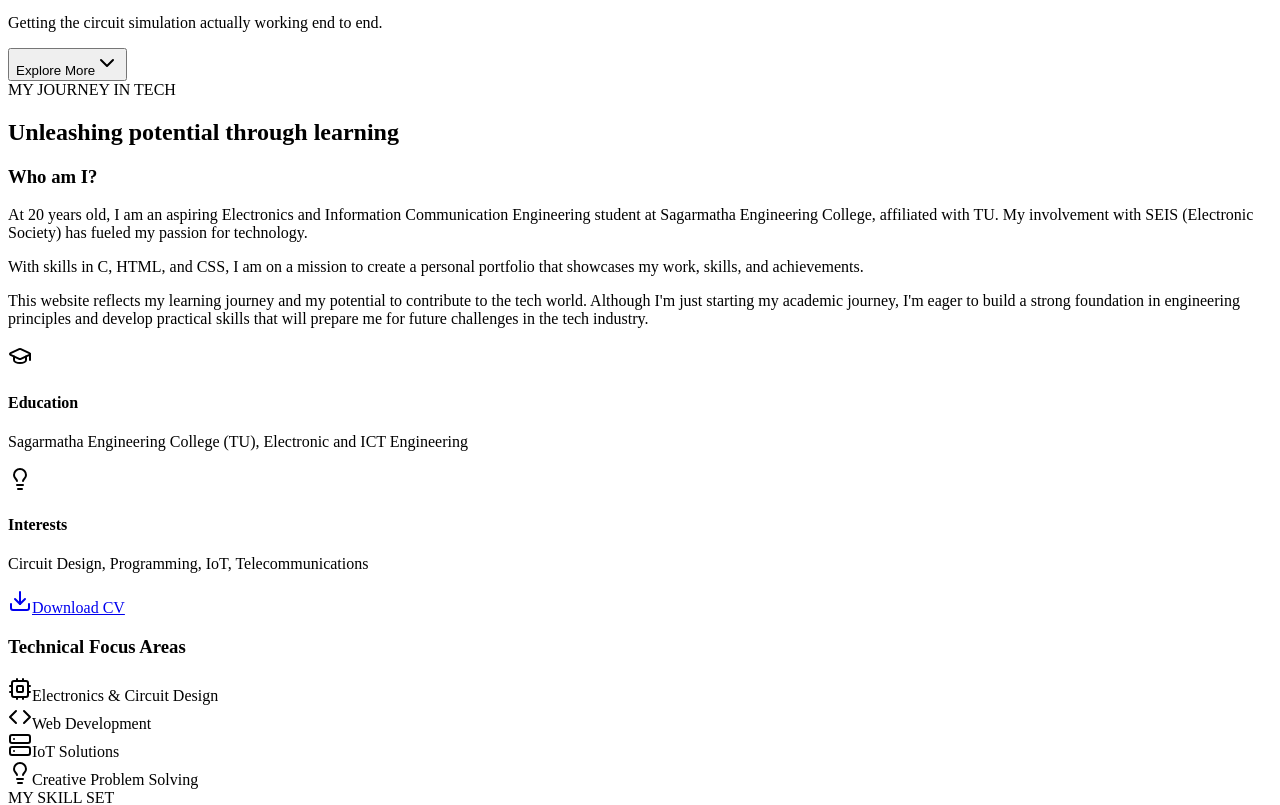
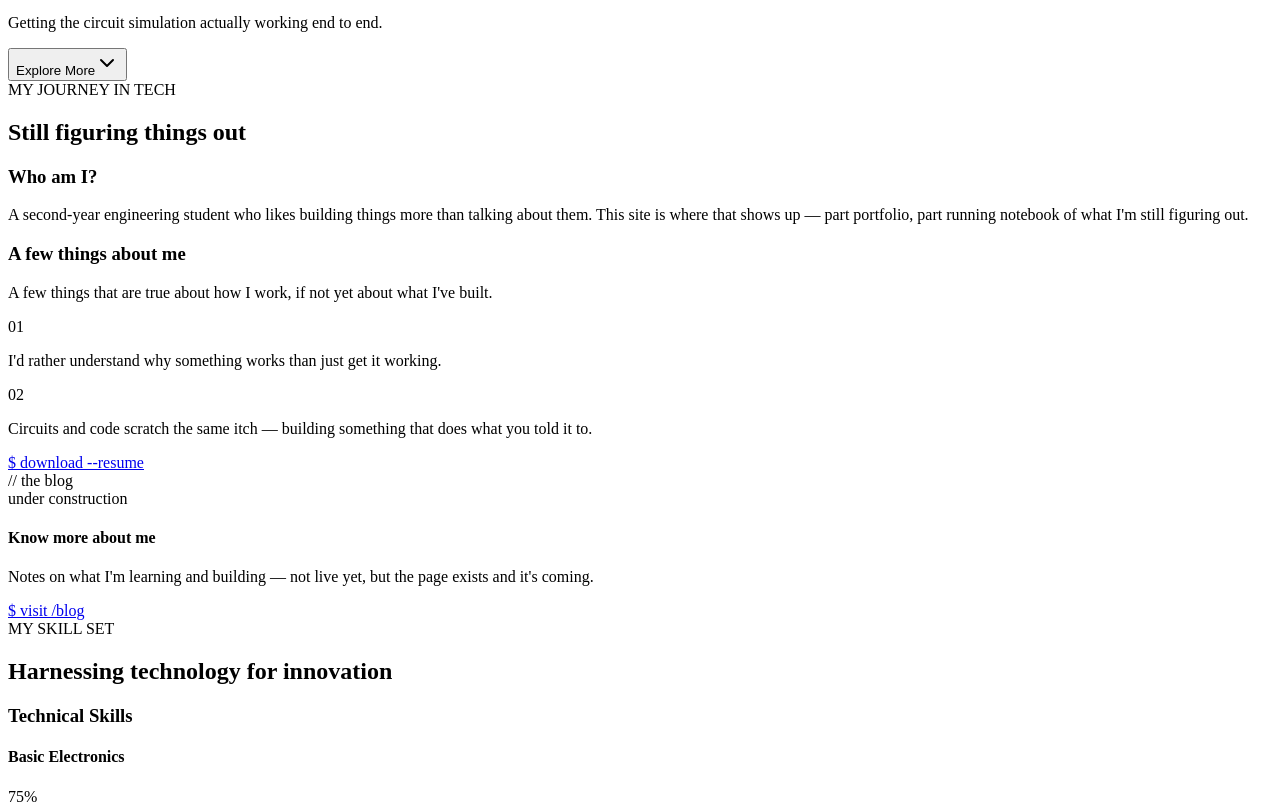
Before and after one commit to UjjalSigdel/Personal-Website, a React (Vite) app in the folder client/: page / in a window 1280 px wide. Shown: the part 746-1551 px from the top of the page. Built offline with nearby package versions, Linux system fonts and the light colour scheme.

Commit message:
Redesign AboutMe and ContactSection

```diff
--- a/client/src/App.tsx
+++ b/client/src/App.tsx
@@ -5,6 +5,7 @@ import { Toaster } from "@/components/ui/toaster";
 import NotFound from "@/pages/NotFound";
 import Home from "@/pages/Home";
 import Projects from "@/pages/Projects";
+import Blog from "@/pages/Blog";
 import { Analytics } from "@vercel/analytics/react"; // Import Vercel Analytics
 import { SpeedInsights } from "@vercel/speed-insights/react"; // Import Vercel Speed Insights
 
@@ -13,6 +14,7 @@ function Router() {
     <Switch>
       <Route path="/" component={Home} />
       <Route path="/projects" component={Projects} />
+      <Route path="/blog" component={Blog} />
       <Route component={NotFound} />
     </Switch>
   );
--- a/client/src/components/sections/AboutSection.tsx
+++ b/client/src/components/sections/AboutSection.tsx
@@ -1,14 +1,5 @@
-import { motion } from "framer-motion";
-import {
-  Download,
-  Cpu,
-  Lightbulb,
-  GraduationCap,
-  Code,
-  Server,
-} from "lucide-react";
-import { Card } from "@/components/ui/card";
-import { useInView } from "framer-motion";
+import { motion, useInView } from "framer-motion";
+import { Link } from "wouter";
 import { useRef } from "react";
 
 export default function AboutSection() {
@@ -33,130 +24,85 @@ export default function AboutSection() {
   return (
     <section ref={sectionRef} className="py-20 bg-[#0F172A]">
       <div className="container mx-auto px-4 sm:px-6 lg:px-8">
-        <div className="mb-12">
+        <div className="mb-10">
           <span className="inline-block text-[#4ADE80] font-medium mb-2">
             MY JOURNEY IN TECH
           </span>
-          <h2 className="text-4xl font-['Inter'] font-bold text-white mb-4">
-            Unleashing potential through learning
+          <h2 className="text-4xl font-['Inter'] font-bold text-white">
+            Still figuring things out
           </h2>
-          <div className="h-1 w-20 bg-[#3B82F6]"></div>
         </div>
 
         <motion.div
-          className="grid md:grid-cols-2 gap-12 items-center"
+          className="grid md:grid-cols-2 gap-12 items-start"
           initial="hidden"
           animate={isInView ? "visible" : "hidden"}
           variants={containerVariants}
         >
-          <motion.div variants={itemVariants} className="order-2 md:order-1">
-            <h3 className="text-2xl font-['Inter'] font-semibold text-[#3B82F6] mb-4">
+          <motion.div variants={itemVariants}>
+            <h3 className="text-2xl font-['Inter'] font-semibold text-[#4ADE80] mb-4">
               Who am I?
             </h3>
-            <div className="text-gray-300 mb-6 max-w-2xl">
-              <p className="mb-4">
-                At 20 years old, I am an aspiring Electronics and
-                Information Communication Engineering student at Sagarmatha
-                Engineering College, affiliated with TU. My involvement with
-                SEIS (Electronic Society) has fueled my passion for technology.
+            <p className="text-gray-300 mb-6 max-w-xl">
+              A second-year engineering student who likes building things more
+              than talking about them. This site is where that shows up —
+              part portfolio, part running notebook of what I'm still
+              figuring out.
             </p>
-              <p>
-                With skills in C, HTML, and CSS, I am on a mission to create a
-                personal portfolio that showcases my work, skills, and
-                achievements.
+
+            <h3 className="text-3xl sm:text-4xl font-['Inter'] font-bold text-white mt-10 mb-2">
+              A few things about me
+            </h3>
+            <p className="text-gray-400 text-sm mb-3">
+              A few things that are true about how I work, if not yet about
+              what I've built.
+            </p>
+            <div className="space-y-3 mb-8">
+              <div className="flex gap-3 py-3 border-t border-gray-800">
+                <span className="font-mono text-[#4ADE80] text-sm flex-shrink-0">01</span>
+                <p className="text-gray-300 text-sm leading-relaxed">
+                  I'd rather understand why something works than just get it working.
                 </p>
               </div>
-            <div className="text-gray-300 mb-6 max-w-2xl">
-              <p>
-                This website reflects my learning journey and my potential to
-                contribute to the tech world. Although I'm just starting my
-                academic journey, I'm eager to build a strong foundation in
-                engineering principles and develop practical skills that will
-                prepare me for future challenges in the tech industry.
-              </p>
-            </div>
-
-            <div className="grid grid-cols-1 gap-6 mt-8">
-              <Card className="bg-[#1E293B] p-4 border-none shadow-lg h-full">
-                <div className="flex items-center">
-                  <div className="p-2 rounded-lg bg-[#3B82F6]/10 mr-3 flex-shrink-0">
-                    <GraduationCap className="h-5 w-5 text-[#3B82F6]" />
-                  </div>
-                  <div className="min-w-0">
-                    <h4 className="font-['Inter'] font-semibold text-white mb-1">
-                      Education
-                    </h4>
-                    <p className="text-gray-400 text-sm whitespace-normal">
-                      Sagarmatha Engineering College (TU), Electronic and ICT
-                      Engineering
+              <div className="flex gap-3 py-3 border-t border-gray-800">
+                <span className="font-mono text-[#4ADE80] text-sm flex-shrink-0">02</span>
+                <p className="text-gray-300 text-sm leading-relaxed">
+                  Circuits and code scratch the same itch — building something
+                  that does what you told it to.
                 </p>
               </div>
             </div>
-              </Card>
-              <Card className="bg-[#1E293B] p-4 border-none shadow-lg h-full">
-                <div className="flex items-center">
-                  <div className="p-2 rounded-lg bg-[#4ADE80]/10 mr-3 flex-shrink-0">
-                    <Lightbulb className="h-5 w-5 text-[#4ADE80]" />
-                  </div>
-                  <div className="min-w-0">
-                    <h4 className="font-['Inter'] font-semibold text-white mb-1">
-                      Interests
-                    </h4>
-                    <p className="text-gray-400 text-sm whitespace-normal">
-                      Circuit Design, Programming, IoT, Telecommunications
-                    </p>
-                  </div>
-                </div>
-              </Card>
-            </div>
 
-            <div className="mt-8">
             <a
               href="/MyCV.pdf"
               download="Ujjal_Sigdel_CV.pdf"
-                className="inline-flex items-center px-6 py-3 bg-[#1E293B] border border-[#3B82F6] text-[#3B82F6] font-['Inter'] font-medium rounded-lg hover:bg-[#3B82F6]/10 transition-colors"
+              className="inline-flex font-mono text-sm px-4 py-3 rounded-md border border-[#2b5940] bg-[#122318] text-[#6EE7A8] hover:bg-[#173626] transition-colors"
             >
-                <Download className="h-5 w-5 mr-2" />
-                Download CV
+              $ download --resume
             </a>
-            </div>
           </motion.div>
 
-          <motion.div variants={itemVariants} className="order-1 md:order-2">
-            <div className="relative">
-              <div className="aspect-w-4 aspect-h-3 bg-[#1E293B] rounded-xl overflow-hidden shadow-xl">
-                <div className="p-8 flex flex-col items-center justify-center">
-                  <h3 className="text-2xl font-['Inter'] font-semibold text-white mb-6">
-                    Technical Focus Areas
-                  </h3>
-                  <div className="grid grid-cols-2 gap-8 w-full">
-                    <div className="flex flex-col items-center p-6 bg-[#0F172A] rounded-lg">
-                      <Cpu className="h-12 w-12 text-[#3B82F6] mb-4" />
-                      <span className="text-gray-300 text-center text-sm">
-                        Electronics & Circuit Design
+          <motion.div variants={itemVariants}>
+            <div className="rounded-lg border border-[#1f3a2b] bg-[#0B1710] p-6">
+              <div className="font-mono text-xs text-[#5f8a71] mb-3">
+                // the blog
+              </div>
+              <span className="inline-block w-fit font-mono text-[11px] text-[#F59E0B] border border-[#F59E0B]/30 bg-[#F59E0B]/10 rounded-full px-2 py-1 mb-4">
+                under construction
               </span>
-                    </div>
-                    <div className="flex flex-col items-center p-4 bg-[#0F172A] rounded-lg">
-                      <Code className="h-10 w-10 text-[#4ADE80] mb-3" />
-                      <span className="text-gray-300 text-center text-sm">
-                        Web Development
-                      </span>
-                    </div>
-                    <div className="flex flex-col items-center p-4 bg-[#0F172A] rounded-lg">
-                      <Server className="h-10 w-10 text-[#A78BFA] mb-3" />
-                      <span className="text-gray-300 text-center text-sm">
-                        IoT Solutions
-                      </span>
-                    </div>
-                    <div className="flex flex-col items-center p-4 bg-[#0F172A] rounded-lg">
-                      <Lightbulb className="h-10 w-10 text-[#F59E0B] mb-3" />
-                      <span className="text-gray-300 text-center text-sm">
-                        Creative Problem Solving
-                      </span>
-                    </div>
-                  </div>
-                </div>
-              </div>
+              <h4 className="text-lg font-['Inter'] font-semibold text-white mb-2">
+                Know more about me
+              </h4>
+              <p className="text-gray-400 text-sm mb-6">
+                Notes on what I'm learning and building — not live yet, but
+                the page exists and it's coming.
+              </p>
+              <Link
+                href="/blog"
+                className="font-mono text-sm w-fit px-3 py-2 rounded-md border border-[#2b5940] text-[#6EE7A8] hover:bg-[#173626]/40 transition-colors"
+              >
+                $ visit /blog
+              </Link>
             </div>
           </motion.div>
         </motion.div>
--- /dev/null
+++ b/client/src/lib/posts.ts
@@ -0,0 +1,12 @@
+export interface BlogPost {
+  slug: string;
+  title: string;
+  excerpt: string;
+  date: string; // ISO date, e.g. "2026-08-01"
+  tags: string[];
+}
+
+// Empty for now — the /blog page shows an "under construction" state
+// whenever this is empty, and switches to a real post grid the moment
+// entries are added here.
+export const posts: BlogPost[] = [];
--- /dev/null
+++ b/client/src/pages/Blog.tsx
@@ -0,0 +1,105 @@
+import { useEffect } from "react";
+import { useLocation } from "wouter";
+import { ArrowLeft } from "lucide-react";
+import Header from "@/components/Header";
+import Footer from "@/components/Footer";
+import { posts } from "@/lib/posts";
+
+export default function Blog() {
+  const [, setLocation] = useLocation();
+
+  // Client-side routing preserves scroll position across navigations — start at
+  // the top rather than wherever the previous page had scrolled to.
+  useEffect(() => {
+    window.scrollTo({ top: 0 });
+  }, []);
+
+  const goHomeSection = (hash: string) => () => setLocation(hash ? `/#${hash}` : "/");
+
+  return (
+    <div className="font-['Roboto'] text-gray-800 bg-[#0F172A] min-h-screen">
+      <Header
+        onHomeClick={goHomeSection("")}
+        onAboutClick={goHomeSection("about")}
+        onSkillsClick={goHomeSection("skills")}
+        onProjectsClick={goHomeSection("projects")}
+        onContactClick={goHomeSection("contact")}
+      />
+
+      <section className="py-20">
+        <div className="container mx-auto px-4 sm:px-6 lg:px-8">
+          <button
+            onClick={goHomeSection("")}
+            className="inline-flex items-center gap-2 font-mono text-sm text-gray-400 hover:text-[#4ADE80] transition-colors mb-8"
+          >
+            <ArrowLeft className="h-4 w-4" />
+            $ cd ..
+          </button>
+
+          {posts.length === 0 ? (
+            <div className="max-w-xl mx-auto text-center py-16">
+              <p className="font-mono text-sm text-[#5f8a71] mb-4">~/blog</p>
+              <h1 className="font-mono text-3xl font-bold text-white mb-6">
+                // under construction
+              </h1>
+              <p className="text-gray-400 mb-8 leading-relaxed">
+                Nothing published here yet — this page exists so the plumbing's
+                ready for when there is. Got something you'd want me to write about?
+              </p>
+              <button
+                onClick={goHomeSection("contact")}
+                className="font-mono font-bold text-sm px-6 py-3.5 rounded-md bg-[#173626] text-[#6EE7A8] border border-[#2b5940] hover:bg-[#173626]/70 transition-colors"
+              >
+                $ contact --me
+              </button>
+            </div>
+          ) : (
+            <>
+              <div className="mb-12">
+                <span className="inline-block text-[#4ADE80] font-medium mb-2">
+                  THE BLOG
+                </span>
+                <h1 className="text-4xl font-['Inter'] font-bold text-white mb-4">
+                  Notes &amp; Writing
+                </h1>
+                <div className="h-1 w-20 bg-[#4ADE80] mt-4"></div>
+              </div>
+              <div className="grid sm:grid-cols-2 lg:grid-cols-3 gap-8">
+                {posts.map((post) => (
+                  <article
+                    key={post.slug}
+                    className="bg-[#1E293B] rounded-lg p-6 border border-gray-800 flex flex-col"
+                  >
+                    <time className="text-xs text-gray-500 mb-2">{post.date}</time>
+                    <h2 className="text-lg font-['Inter'] font-semibold text-white mb-2">
+                      {post.title}
+                    </h2>
+                    <p className="text-gray-400 text-sm mb-4 flex-grow">{post.excerpt}</p>
+                    <div className="flex flex-wrap gap-2">
+                      {post.tags.map((tag) => (
+                        <span
+                          key={tag}
+                          className="text-xs px-2 py-1 rounded-full bg-[#4ADE80]/10 text-[#4ADE80]"
+                        >
+                          {tag}
+                        </span>
+                      ))}
+                    </div>
+                  </article>
+                ))}
+              </div>
+            </>
+          )}
+        </div>
+      </section>
+
+      <Footer
+        onHomeClick={goHomeSection("")}
+        onAboutClick={goHomeSection("about")}
+        onSkillsClick={goHomeSection("skills")}
+        onProjectsClick={goHomeSection("projects")}
+        onContactClick={goHomeSection("contact")}
+      />
+    </div>
+  );
+}
```
Also changed, not shown: client/src/components/sections/ContactSection.tsx (+33 -29 lines), client/src/pages/Projects.tsx (+9 -0 lines), 1 other file (tests, documents, lock files or other folders). Lines whose indentation alone changed are shown as unchanged.
